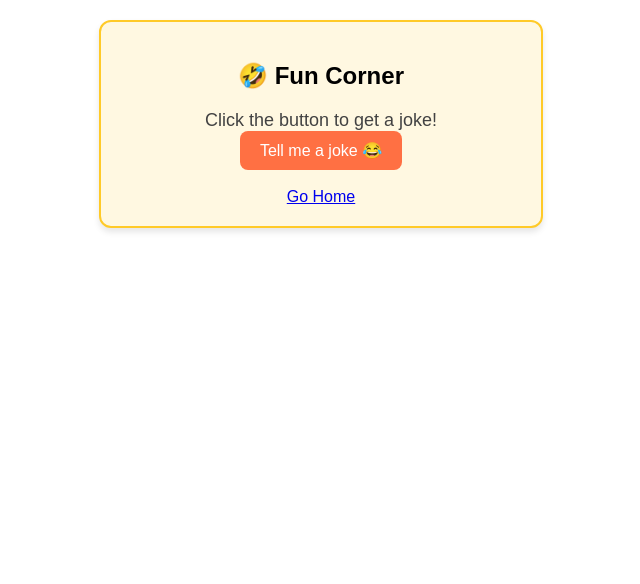
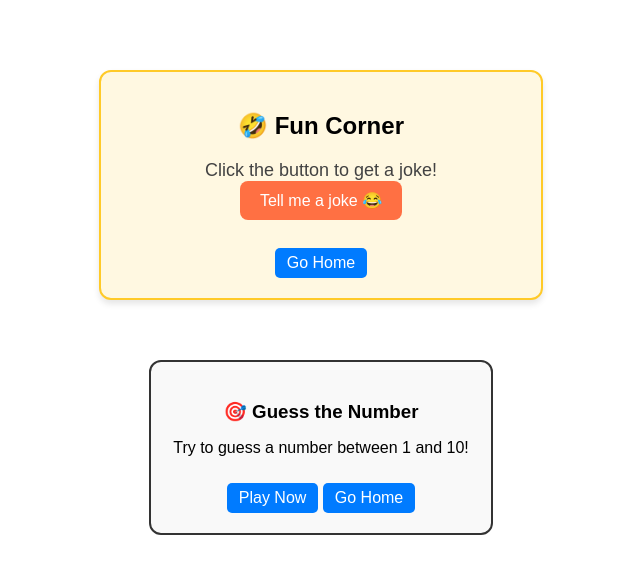
Before and after one commit to thecuriousone393-boop/PERSONAL-ASSISTANT, a Flask app: page /fun in a window 1280 px wide. Shown: the top 584 px of the page, without its empty margins (319-959 px from the left). Run offline with Flask 3, Linux system fonts and the light colour scheme; parts of the project's set-up code (start-up, migrations or seed data) failed here and were passed over.

Commit message:
guess added

```diff
--- a/app.py/app.py
+++ b/app.py/app.py
@@ -1,7 +1,10 @@
 from flask import Flask, render_template,request,jsonify
 import random
+from guess import guess_bp
 
 app=Flask(__name__)
+
+app.register_blueprint(guess_bp)
 
 tasks = []
 
--- a/app.py/static/style.css
+++ b/app.py/static/style.css
@@ -32,8 +32,28 @@ button { cursor:pointer; }
   font-size: 16px;
 }
 
+.fun-block:hover {
+    transform: scale(1.03);
+}
+
+
+.fun-block a:hover {
+    background-color: #9b00b3;
+}
+
+
 .fun-btn:hover {
-  background-color: #f4511e;
+  background-color: #f49b1e;
+}
+
+.fun-block a {
+    display: inline-block;
+    margin-top: 10px;
+    padding: 6px 12px;
+    background-color: #007bff;
+    color: white;
+    border-radius: 5px;
+    text-decoration: none;
 }
 
 .result {
@@ -42,3 +62,44 @@ button { cursor:pointer; }
   font-weight: 500;
   color: #424242;
 }
+.fun-corner {
+    display: flex;
+    flex-direction: column;   /* Stack boxes vertically */
+    gap: 40px;                /* Space between boxes */
+    align-items: center;      /* Center boxes horizontally */
+    justify-content: center;
+    margin: 30px auto;
+    width: 100%;
+}
+
+.fun-box {
+    border: 2px solid #333;
+    border-radius: 12px;
+    padding: 20px;
+    width: 300px;             /* Fixed width for consistency */
+    text-align: center;
+    background-color: #f9f9f9;
+    transition: transform 0.2s;
+}
+
+.fun-box:hover {
+    transform: scale(1.03);
+}
+
+.fun-box h3 {
+    margin-bottom: 10px;
+}
+
+.fun-box a {
+    display: inline-block;
+    margin-top: 10px;
+    padding: 6px 12px;
+    background-color: #007bff;
+    color: white;
+    border-radius: 5px;
+    text-decoration: none;
+}
+
+.fun-box a:hover {
+    background-color: #9b00b3;
+}
--- a/app.py/templates/chatbot.html
+++ b/app.py/templates/chatbot.html
@@ -62,6 +62,7 @@
         <div id="chat-box"></div>
         <input type="text" id="user-input" placeholder="Type your message...">
         <button id="send-btn">Send</button>
+        <br></br>
     </div>
 
     <script>
--- a/app.py/templates/fun.html
+++ b/app.py/templates/fun.html
@@ -6,12 +6,23 @@
     <link rel="stylesheet" href="{{ url_for('static', filename='style.css') }}">
 </head>
 <body>
+    <div class="container">
+    <div class="fun-corner">
     <div class="container fun-block">
         <h2>🤣 Fun Corner</h2>
         <div class="result">Click the button to get a joke!</div>
         <button class="fun-btn">Tell me a joke 😂</button>
-        <br><br>
+        <br></br>
         <a href="{{ url_for('home') }}">Go Home</a>
+    </div>
+
+    <div class="fun-box">
+        <h3>🎯 Guess the Number</h3>
+        <p>Try to guess a number between 1 and 10!</p>
+        <a href="/guess">Play Now</a>
+        <a href="{{ url_for('home') }}">Go Home</a>
+    </div>
+    </div>
     </div>
 
     <script src="{{ url_for('static', filename='script.js') }}"></script>
--- a/app.py/templates/todo.html
+++ b/app.py/templates/todo.html
@@ -19,6 +19,7 @@
         <input type="text" id="task-input" placeholder="Enter a task...">
         <button onclick="addTask()">Add</button>
         <ul id="task-list"></ul>
+        <a href="/" class="home-btn">🏠 Home</a>
     </div>
 
     <script>
```
Also changed, not shown: app.py/guess.py (added, +24 -0 lines), app.py/templates/guess.html (added, +23 -0 lines), app.py/templates/base.html (line endings or trailing spaces).
